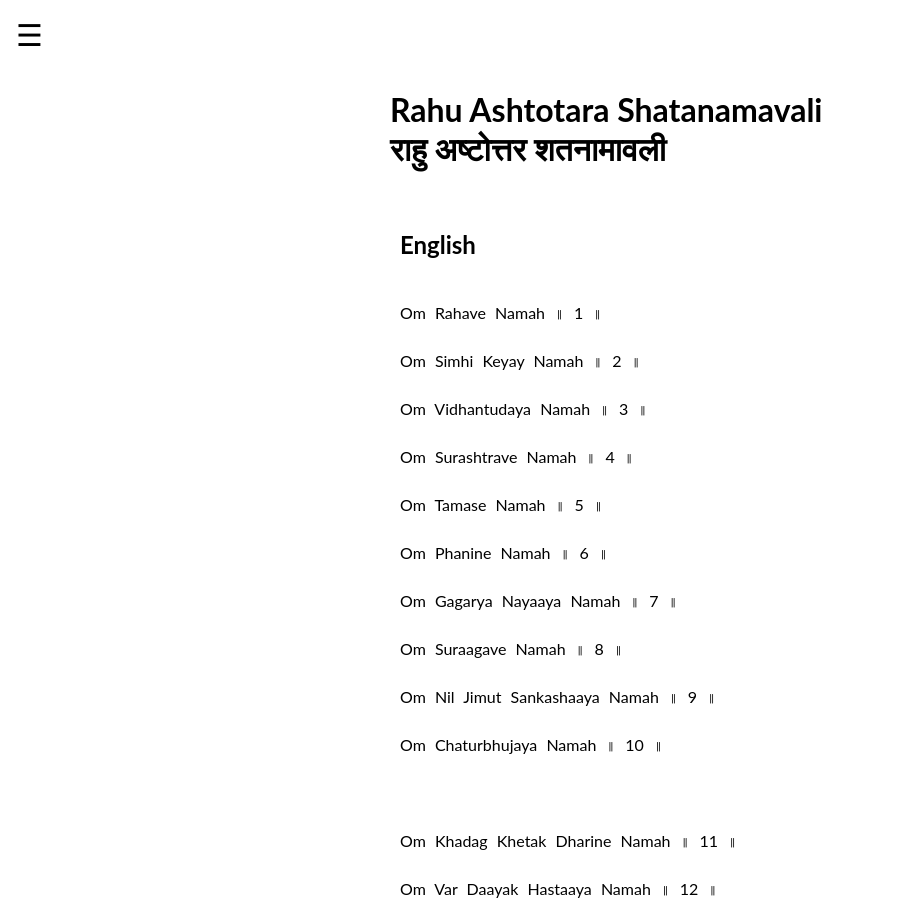
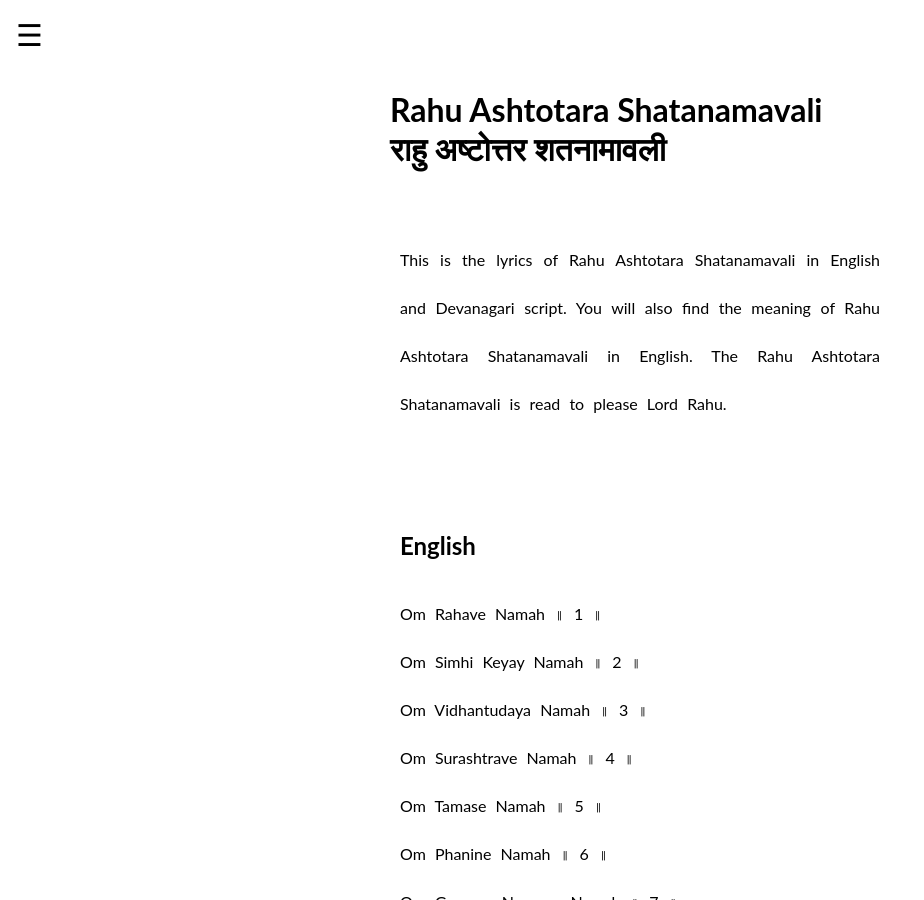
Before and after one commit to abhishekdjoshi/abhishekdjoshi.kclstr.io, a Jekyll site: the page pages/rahu/ashtotara_shatanama.html, which Jekyll copies as it is, in a window 1280 px wide and 900 px high. Shown: the whole window, without its empty margins (0-924 px from the left). Built offline with Jekyll 4.4.1, drawn with Linux system fonts in a browser that asks for light colours; a script that is not in the unit is left out; some of the changed lines change nothing that is shown.

Commit message:
Update ashtotara_shatanama.html

```diff
--- a/pages/rahu/ashtotara_shatanama.html
+++ b/pages/rahu/ashtotara_shatanama.html
@@ -6,16 +6,7 @@
     <meta http-equiv="Content-Type" content="text/html; charset=UTF-8" />
     <meta
       name="description"
-      content="Learn the Rahu Ashtottara Shatanamavali of Lord Rahu.
-      Read Rahu Ashtottara Shatanamavali lyrics in English, and Rahu Ashtottara Shatanamavali lyrics in Hindi or Sanskrit.
-      Also get the meaning of Rahu Ashtottara Shatanamavali in English.
-      Convey your prayers to Lord Rahu through Ashtottara Shatanamavali lyrics.
-      According to mythology, Rahu Ashtottara Shatanamavali lyrics is read to please Lord Rahu.
-      Learn the Rahu Ashtotara Shatanama of Lord Rahu.
-      Read Rahu Ashtotara Shatanama lyrics in English, and Rahu Ashtotara Shatanama lyrics in Hindi or Sanskrit.
-      Also get the meaning of Rahu Ashtotara Shatanama in English.
-      Convey your prayers to Lord Rahu through Ashtotara Shatanama lyrics.
-      According to mythology, Rahu Ashtotara Shatanama lyrics is read to please Lord Rahu."
+      content="Learn Rahu Ashtotara Shatanamavali. Read the lyrics in English and Hindi or Sanskrit, and get its meaning in English."
     />
     <meta
       name="keywords"
@@ -141,7 +132,7 @@
       });
     </script>
   </head>
-  <body>
+  <body onselectstart="return false;">
     <!--Added below on 18th Feb 2020 at 8:15 PM-->
     <div id="mySidenav" class="sidenav">
       <a href="javascript:void(0)" class="closebtn" onclick="closeNav()"
@@ -174,6 +165,12 @@
         राहु अष्टोत्तर शतनामावली
       </h1>
       <br />
+
+      <p>
+          This is the lyrics of Rahu Ashtotara Shatanamavali in English and
+          Devanagari script. You will also find the meaning of Rahu Ashtotara Shatanamavali in English. The Rahu Ashtotara Shatanamavali is read to please Lord Rahu.
+        </p>
+        <br /><br /><br />
 
       <h2>English</h2>
       <p>
```
